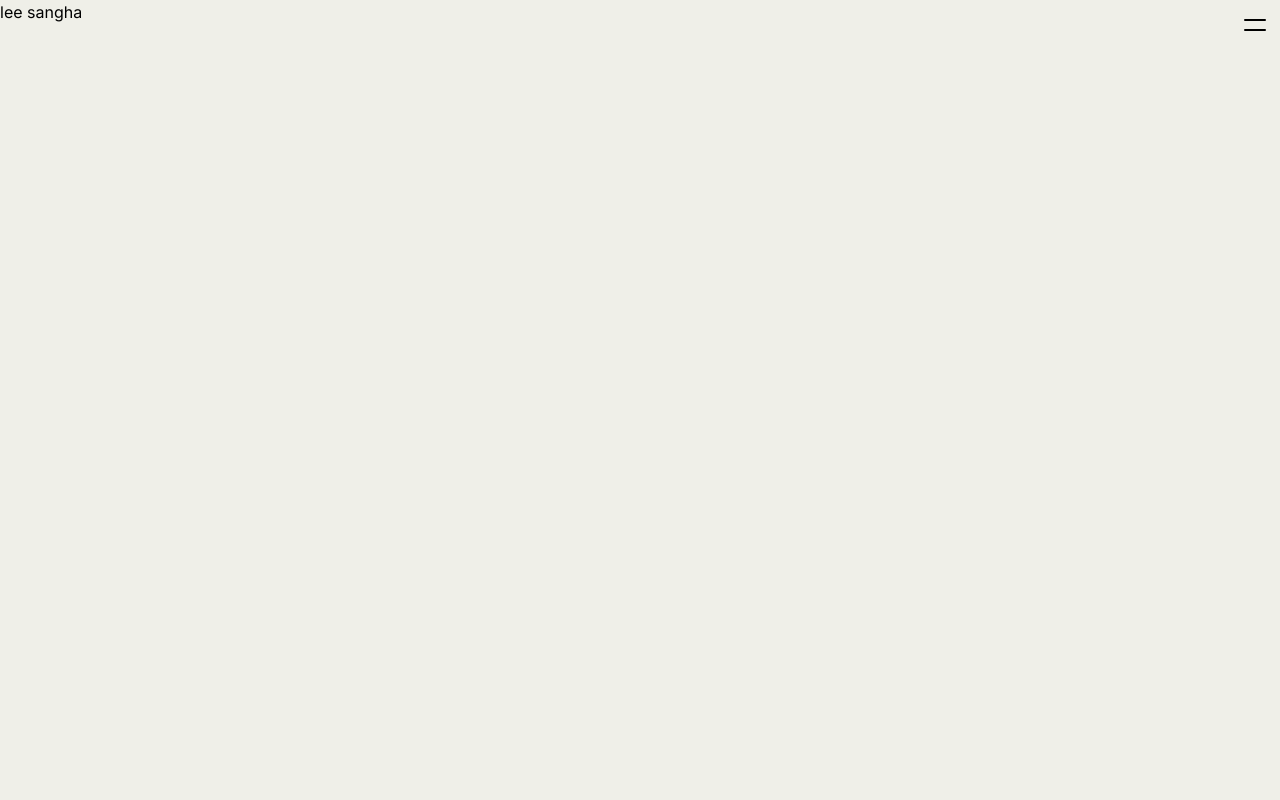
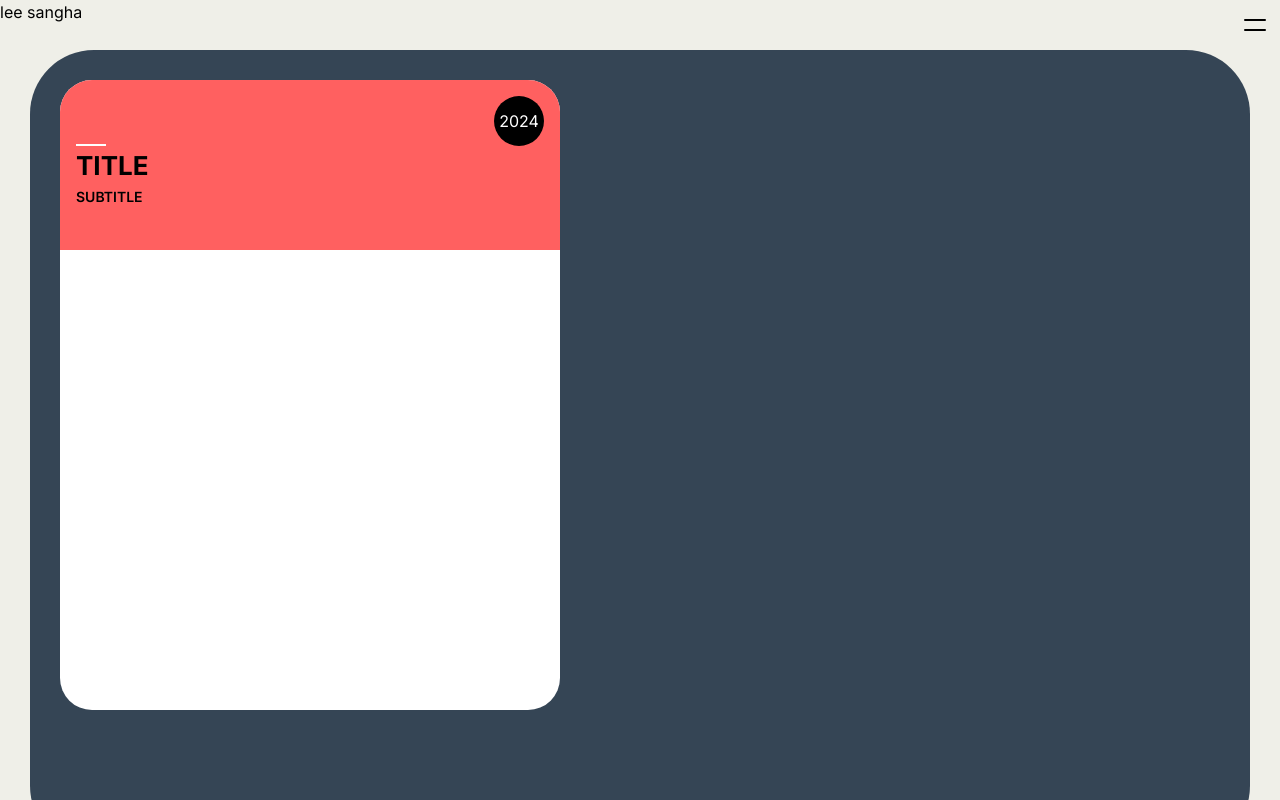
Before and after one commit to leesangha/stock-strategy, a Next.js app: page / in a window 1280 px wide. Built offline with nearby package versions, Linux system fonts and the light colour scheme.

Commit message:
card 데모

```diff
--- a/app/page.tsx
+++ b/app/page.tsx
@@ -1,11 +1,12 @@
 'use client'
+import { CardSection } from '@/components/etc/CardSection'
 import { AdvancedRealTimeChart } from '@/features/chart'
 
 export default function Home() {
   return (
     <div>
-      <div>{}</div>
-      <div className="mt-[2000px]">{}</div>
+      {/* <AdvancedRealTimeChart /> */}
+      <CardSection />
     </div>
   )
 }
--- /dev/null
+++ b/components/etc/CardSection/index.tsx
@@ -0,0 +1,9 @@
+import { Card } from '@/components/ui/Card'
+
+export function CardSection() {
+  return (
+    <div className="flex flex-wrap mx-30 p-30 rounded-[clamp(38px,5vw,100px)] h-[800px] bg-[#354555]">
+      <Card />
+    </div>
+  )
+}
--- /dev/null
+++ b/components/ui/Card/index.tsx
@@ -0,0 +1,17 @@
+export function Card() {
+  return (
+    <div className="w-[500px] h-[630px] rounded-[32px] bg-white">
+      <div className="flex flex-col rounded-t-[32px] h-[170px] bg-[#ff6060] p-16">
+        <div className="flex justify-between items-end">
+          <div className="w-30 h-1 border-b-2 border-white" />
+          <div className="rounded-full bg-black text-white w-50 h-50 flex justify-center items-center">
+            2024
+          </div>
+        </div>
+        <h3 className="text-26 leading-[40px] font-bold">TITLE</h3>
+        <h4 className="text-14 leading-[22px] font-semibold">SUBTITLE</h4>
+        {}
+      </div>
+    </div>
+  )
+}
```
